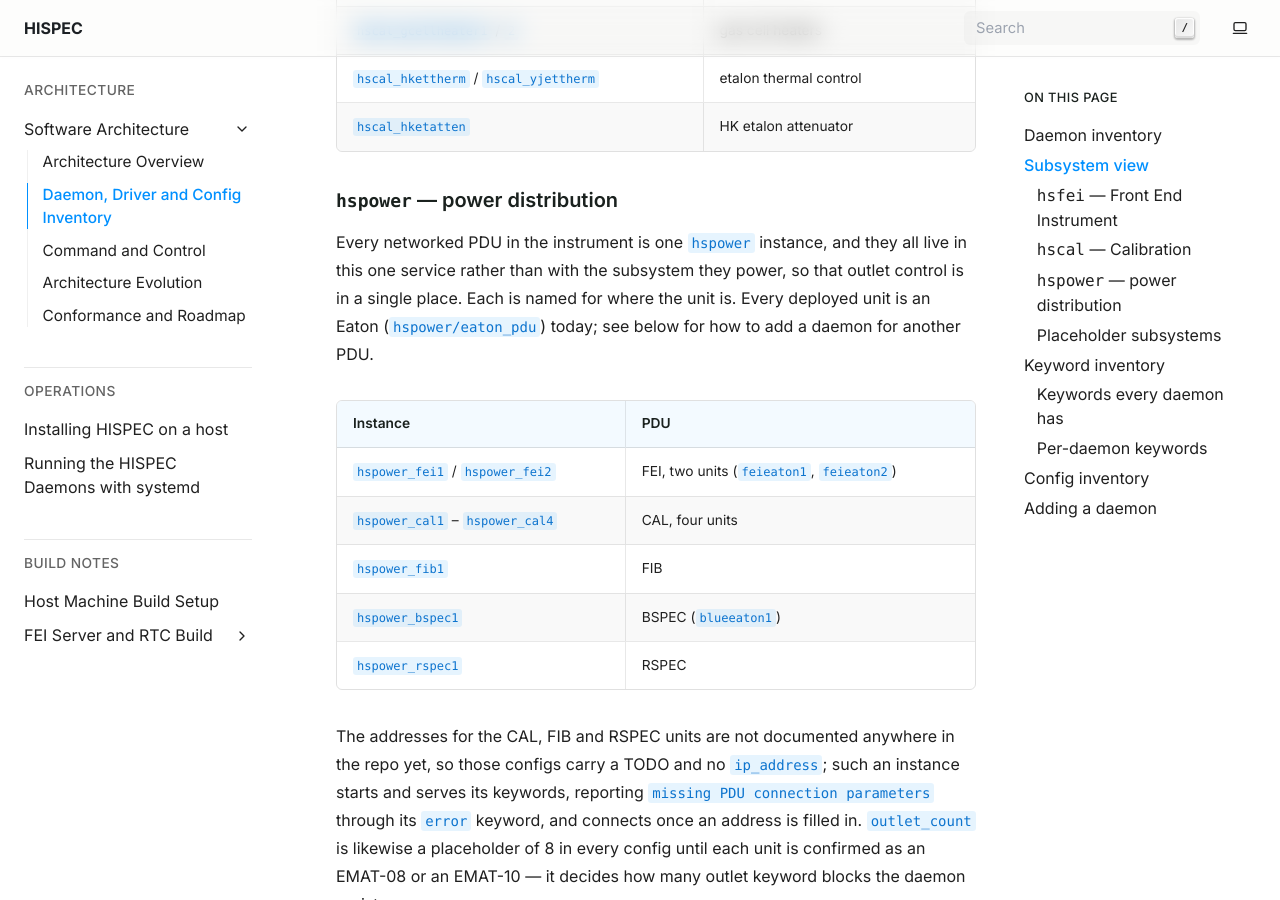
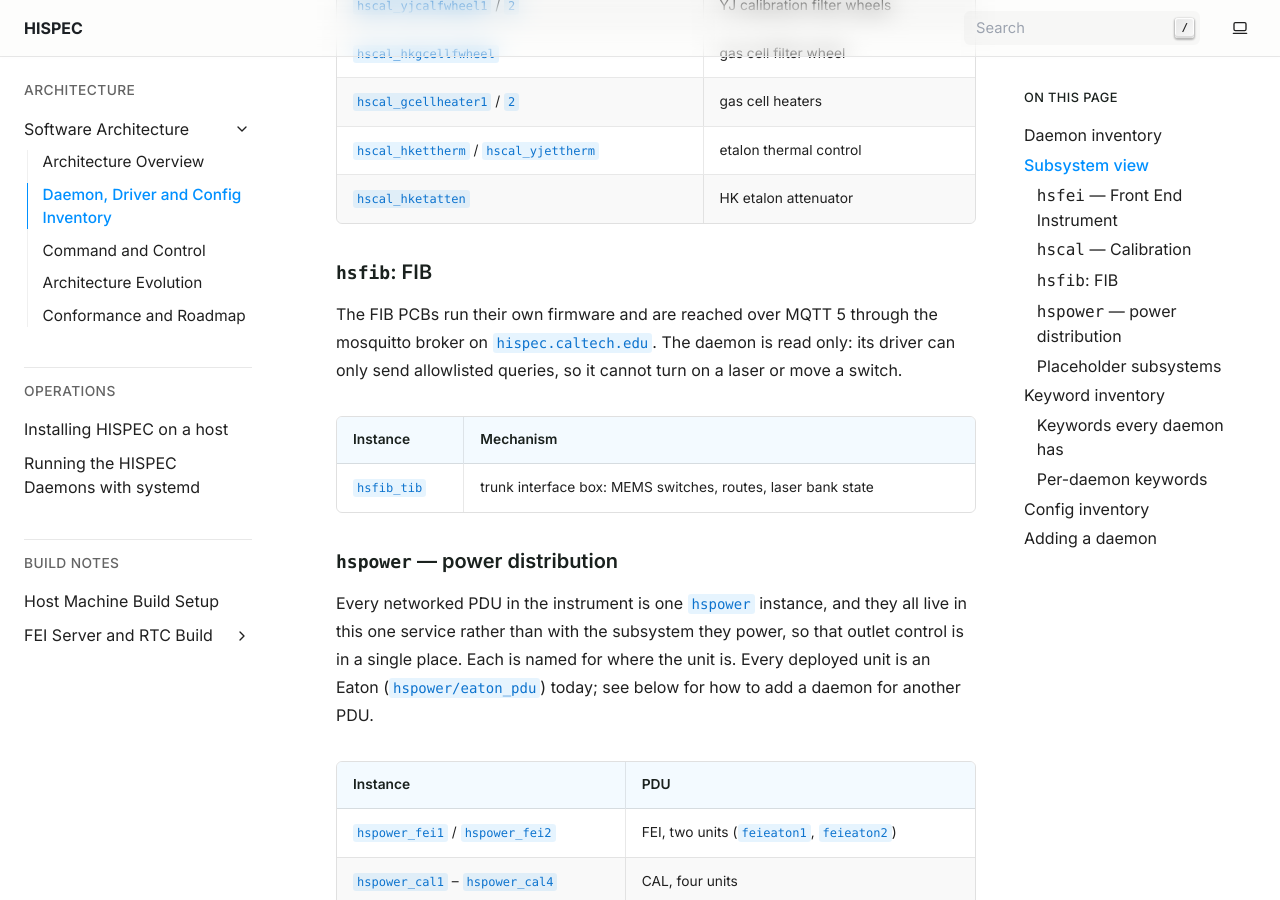
Before and after one commit to CaltechOpticalObservatories/hispec, a Sphinx documentation site: the page built from docs/architecture/daemons.md, in a window 1280 px wide and 900 px high, scrolled down 3225 px. Built offline with Sphinx 7.4.7, drawn with Linux system fonts in a browser that asks for light colours; some of the changed text lies outside the part shown.

Commit message:
Add read-only daemon for the FIB trunk interface box

```diff
--- a/docs/architecture/daemons.md
+++ b/docs/architecture/daemons.md
@@ -29,6 +29,7 @@ their shared `pdu_base.py` base class.
 | `hsfei/xeryon` | `xeryon.XeryonController` | Xeryon XD-M-3 piezo motion controllers | `hsfei_hkfam`, `hsfei_piaadeploy`, `hsfei_yjfam` |
 | `hscal/smc8_attenuator` | `standa.smc8` | Standa SMC8 (libximc) attenuator | `hscal_hketatten` |
 | `hspower/eaton_pdu` | `pdu.src.emat08_10` | Eaton EMAT08-10 networked PDU | `hspower_fei3/4`, `hspower_cal1`–`4`, `hspower_fib1`, `hspower_bspec1`, `hspower_rspec1` |
+| `hsfib/tib` | `fib.TrunkInterfaceBox` | FIB trunk interface box, over MQTT 5 | `hsfib_tib` |
 
 Thirty-five instances are currently defined under `systemd/instances/`,
 running twelve distinct daemon scripts — the config-driven design paying off
@@ -72,6 +73,17 @@ the gas cell.
 | `hscal_gcellheater1` / `2` | gas cell heaters |
 | `hscal_hkettherm` / `hscal_yjettherm` | etalon thermal control |
 | `hscal_hketatten` | HK etalon attenuator |
+
+### `hsfib`: FIB
+
+The FIB PCBs run their own firmware and are reached over MQTT 5 through the
+mosquitto broker on `hispec.caltech.edu`. The daemon is read only: its driver
+can only send allowlisted queries, so it cannot turn on a laser or move a
+switch.
+
+| Instance | Mechanism |
+|---|---|
+| `hsfib_tib` | trunk interface box: MEMS switches, routes, laser bank state |
 
 ### `hspower` — power distribution
 
```
Also changed, not shown: docs/operations/systemd.md (+1 -0 lines), 3 other files.
